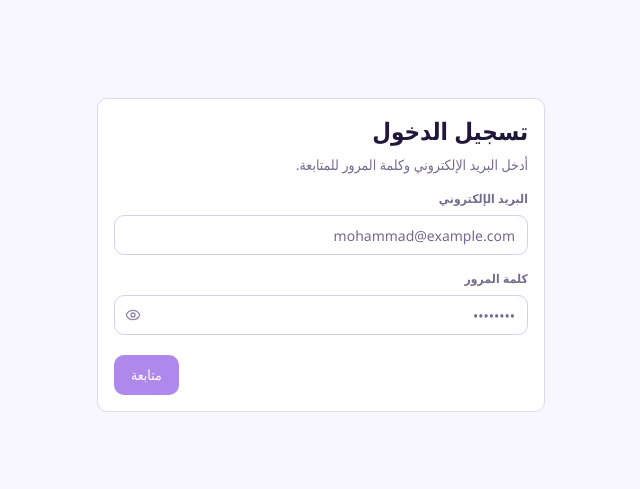
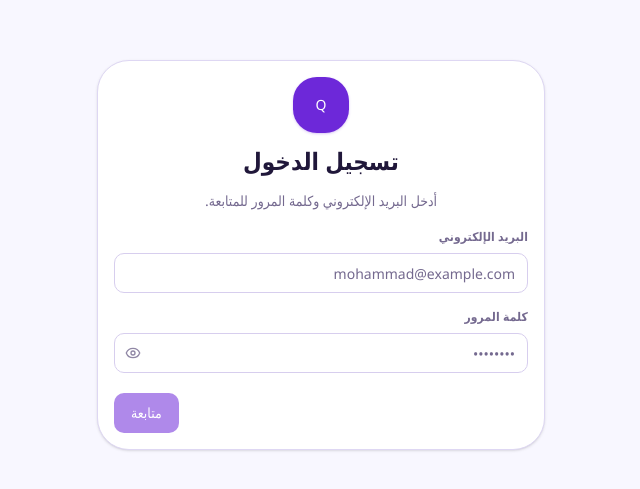
Before and after one commit to abod-haes/quizy-admin, a React (Vite) app: page /login in a window 1280 px wide. Shown: the part 145-634 px from the top of the page, without its empty margins (350-990 px from the left). Built offline with nearby package versions, Linux system fonts and the light colour scheme; no server answers.

Commit message:
Redirect login to Quizy dashboard

```diff
--- a/src/modules/auth/pages/login.page.tsx
+++ b/src/modules/auth/pages/login.page.tsx
@@ -18,7 +18,7 @@ export default function LoginPage() {
   const [isSubmitting, setIsSubmitting] = useState(false)
 
   if (isAuthenticated) {
-    return <Navigate replace to={APP_ROUTES.home.path} />
+    return <Navigate replace to={APP_ROUTES.dashboard.path} />
   }
 
   const handleSubmit = async (event?: FormEvent<HTMLFormElement>) => {
@@ -37,7 +37,7 @@ export default function LoginPage() {
       const result = await loginAdmin({
         email: normalizedEmail,
         password: normalizedPassword,
-        device_name: 'dashboard-web',
+        device_name: 'quizy-admin-web',
       })
 
       login(result.token, [], [], {
@@ -49,7 +49,7 @@ export default function LoginPage() {
         profilePhotoUrl: null,
         isActive: result.user.is_active,
       })
-      navigate(APP_ROUTES.home.path, { replace: true })
+      navigate(APP_ROUTES.dashboard.path, { replace: true })
     } catch (error) {
       const apiError = error as ApiError
       if (apiError?.status === 422) {
@@ -64,12 +64,15 @@ export default function LoginPage() {
 
   return (
     <main className="flex min-h-screen items-center justify-center bg-background p-4 sm:p-8">
-      <Card className="w-full max-w-md rounded-md border border-border bg-card">
-        <CardHeader className="space-y-1">
-          <CardTitle className="font-[var(--font-sans)] text-2xl font-semibold">
+      <Card className="w-full max-w-md rounded-[2rem] border border-border bg-card shadow-sm">
+        <CardHeader className="space-y-2 text-center">
+          <div className="mx-auto flex size-14 items-center justify-center rounded-3xl bg-primary text-primary-foreground shadow-sm shadow-primary/20">
+            Q
+          </div>
+          <CardTitle className="font-[var(--font-sans)] text-2xl font-bold">
             {t('title')}
           </CardTitle>
-          <p className="text-sm text-muted-foreground">{t('description')}</p>
+          <p className="text-sm leading-6 text-muted-foreground">{t('description')}</p>
         </CardHeader>
 
         <CardContent>
@@ -96,7 +99,7 @@ export default function LoginPage() {
               </FormField>
             </div>
             {errorMessage ? (
-              <p className="rounded-md border border-destructive/20 bg-destructive/10 px-3 py-2 text-sm text-destructive">
+              <p className="rounded-2xl border border-destructive/20 bg-destructive/10 px-3 py-2 text-sm text-destructive">
                 {errorMessage}
               </p>
             ) : null}
```
